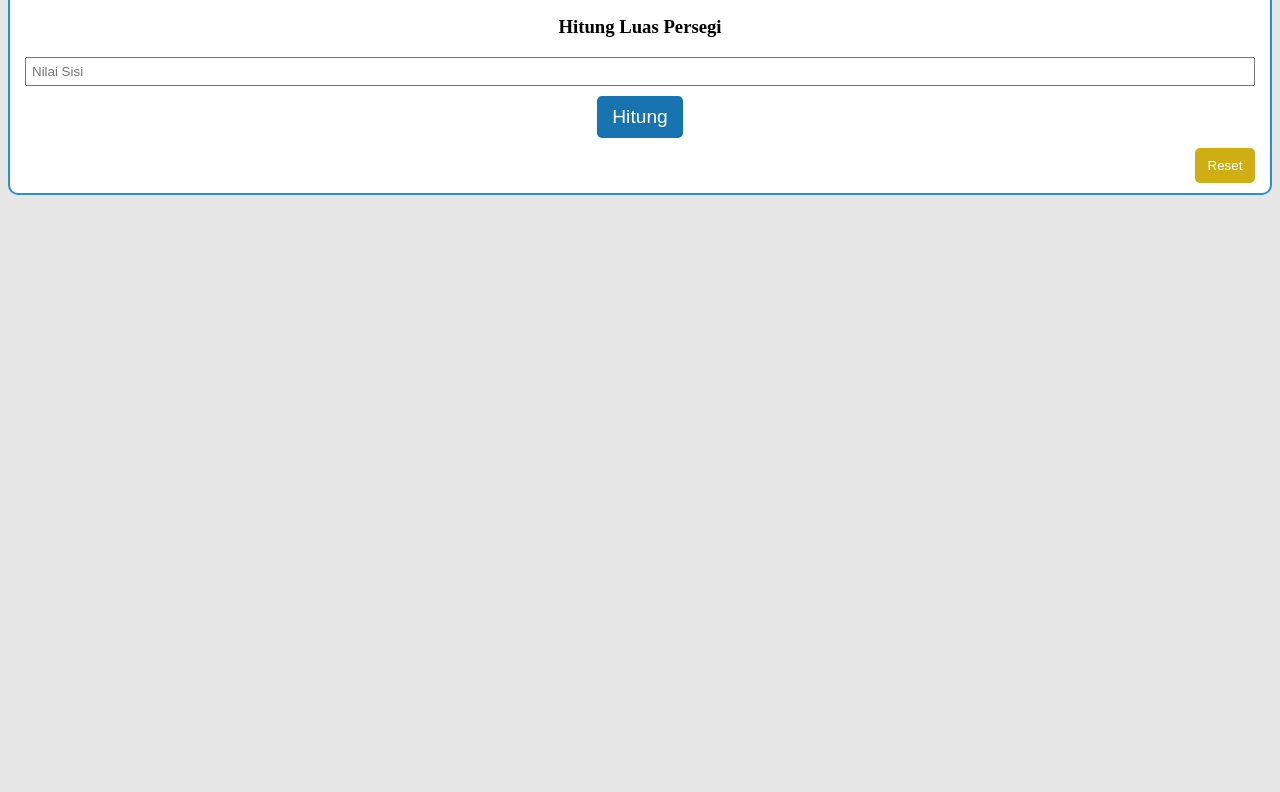
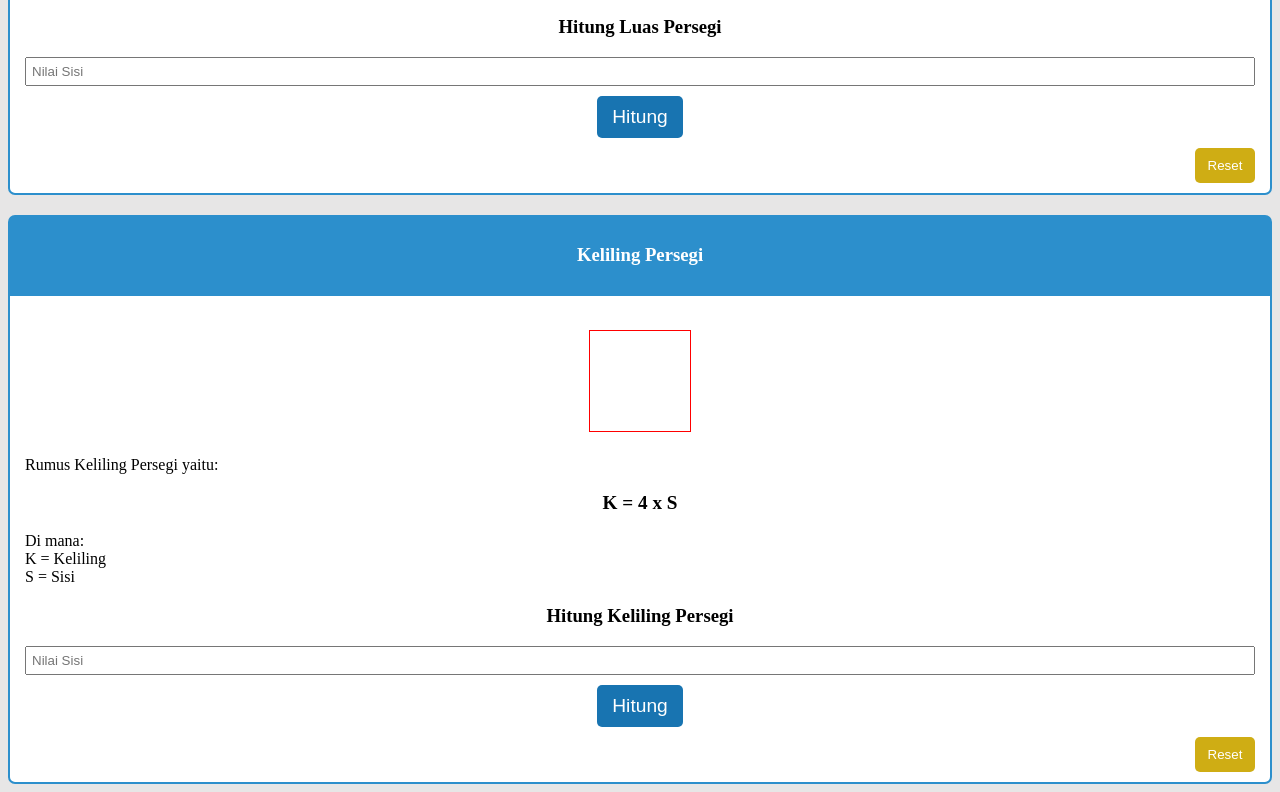
Before and after one commit to revou-fundamental-course/15-may-23-Rafli-4dam, a plain HTML site: page index.html in a window 1280 px wide. Shown: the part 475-1267 px from the top of the page. Before the commit the page ends 800 px from the top, so only its background shows below. Drawn offline with Linux system fonts and the light colour scheme.

Commit message:
add keliling persegi and clear input reset feature

```diff
--- a/css/style.css
+++ b/css/style.css
@@ -34,15 +34,27 @@ input{
     background: rgb(44, 143, 204);
     margin-top: 20px;
     padding: 10px;
-    border-radius: 10px 10px 0px 0px;
+    border-radius: 7px 7px 0px 0px;
+}
+.keliling-subtitle{
+    color: white;
+    background: rgb(44, 143, 204);
+    margin-top: 20px;
+    padding: 10px;
+    border-radius: 7px 7px 0px 0px;
 }
 .card{
     border: 2px solid rgb(44, 143, 204);
     background: white;
     padding: 10px 15px;
-    border-radius: 0px 0px 10px 10px;
+    border-radius: 0px 0px 7px 7px;
 }
 .rumus-luas-persegi{
+    text-align: center;
+    font-weight: bold;
+    font-size: larger;
+}
+.rumus-keliling-persegi{
     text-align: center;
     font-weight: bold;
     font-size: larger;
@@ -61,6 +73,9 @@ input{
 .result-luas{
     display: none;
 }
+.result-keliling{
+    display: none;
+}
 .hitung-luas{
     min-width: 70px;
     min-height: 40px;
@@ -71,7 +86,20 @@ input{
     font-size: larger;
     padding: 10px 15px;
 }
+.hitung-keliling{
+    min-width: 70px;
+    min-height: 40px;
+    border: none;
+    border-radius: 5px;
+    color: white;
+    background: rgb(24, 116, 177);
+    font-size: larger;
+    padding: 10px 15px;
+}
 .hitung-luas:hover{
+    background: rgb(73, 180, 252);
+}
+.hitung-keliling:hover{
     background: rgb(73, 180, 252);
 }
 .figure-luas{
@@ -91,6 +119,17 @@ input{
     color: white;
     background: rgb(207, 173, 20);
 }
+.reset-keliling{
+    min-width: 60px;
+    min-height: 35px;
+    border: none;
+    border-radius: 5px;
+    color: white;
+    background: rgb(207, 173, 20);
+}
 .reset-luas:hover{
     background: rgb(255, 226, 99);
 }
+.reset-keliling:hover{
+    background: rgb(255, 226, 99);
+}
--- a/index.html
+++ b/index.html
@@ -12,6 +12,8 @@
         <span class="title">Katik</span>
         <span class="subtitle">Kalkulator Matematik</span>
     </header>
+
+    <!-- Konten Luas Persegi -->
     <main>
         <div class="luas-subtitle">
             <h3>Luas Persegi</h3>
@@ -31,7 +33,7 @@
             </div>
             <div>
                 <h3>Hitung Luas Persegi</h3>
-                <input id="sisi-luas" name="sisi-luas" placeholder="Nilai Sisi">
+                <input id="sisi-luas" name="sisi-luas" placeholder="Nilai Sisi" required>
 
                 <p class="result-luas" id="rumus-luas">L = S x S</p>
                 <p class="result-luas"> L = <span id="perhitungan-luas"></span> x <span id="perhitungan-luas-2"></span></p>
@@ -48,11 +50,43 @@
         </div>
     </main>
 
+    <!-- Konten Keliling Persegi -->
     <main>
+        <div class="keliling-subtitle">
+            <h3>Keliling Persegi</h3>
+        </div>
+        <div class="card">
+            <div class="figure">
+                <div class="example-square"></div>
+            </div>
+            <div class="formula-description">
+                <p>Rumus Keliling Persegi yaitu:</p>
+                <br>
+                <p class="rumus-keliling-persegi">K = 4 x S</p>
+                <br>
+                <p>Di mana:</p>
+                <p>K = Keliling</p>
+                <p>S = Sisi</p>
+            </div>
+            <div>
+                <h3>Hitung Keliling Persegi</h3>
+                <input id="sisi-keliling" name="sisi-keliling" placeholder="Nilai Sisi">
 
+                <p class="result-keliling" id="rumus-keliling">K = 4 x S</p>
+                <p class="result-keliling"> K = 4 x <span id="perhitungan-keliling"></span></p>
+                <p class="result-keliling">Hasil Luas = <span id="output-keliling"></span></p>
+
+                <div class="figure-luas">
+                    <button class="hitung-keliling" type="submit" name="hitung-keliling" onclick="hitungKeliling()">Hitung</button>
+                </div>
+
+                <div class="figure-reset">
+                    <button class="reset-keliling" name="reset-keliling" onclick="resetKeliling()">Reset</button>
+                </div>
+            </div>
+        </div>
     </main>
     <footer>
-
     </footer>
     <script src="js/script.js"></script>
 </body>
--- a/js/script.js
+++ b/js/script.js
@@ -4,11 +4,12 @@ function hitungLuas() {
     //Input Sisi Persegi
     var sisiLuas = document.getElementById("sisi-luas").value;
 
-    //Reveal perhitungan seteleh sisi persegi diinput
+    //Reveal perhitungan setelah sisi persegi diinput
     var resultLuas = document.getElementsByClassName("result-luas");
     for (var i=0;i<resultLuas.length;i+=1){
         resultLuas[i].style.display = 'block';
     }
+
     //Memasukkan bilangan sisi persegi yang di input untuk ditampilkan
     document.getElementById("perhitungan-luas").innerText = sisiLuas;
     document.getElementById("perhitungan-luas-2").innerText = sisiLuas;
@@ -21,8 +22,12 @@ function hitungLuas() {
 
     }
 
-    //Perintah Reset Luas Persegi
-    function resetLuas() {
+//Fungsi Reset Luas Persegi
+function resetLuas() {
+    //Input luas empty space
+    document.getElementById("sisi-luas").value = "";
+
+    //Menyembunyikan tampilan proses perhitungan
     document.getElementById("perhitungan-luas").innerText = "";
     document.getElementById("perhitungan-luas-2").innerText = "";
 
@@ -31,3 +36,38 @@ function hitungLuas() {
         resultLuas[i].style.display = 'none';
     }
 }
+
+//Fungsi hitung keliling persegi
+function hitungKeliling() {
+    //Input Sisi Persegi
+    var sisiKeliling = document.getElementById("sisi-keliling").value;
+
+    //Reveal perhitungan setelah sisi persegi diinput
+    var resultKeliling = document.getElementsByClassName("result-keliling");
+    for (var i=0;i<resultKeliling.length;i+=1){
+        resultKeliling[i].style.display = 'block';
+    }
+
+    //Memasukkan bilangan sisi persegi yang di input untuk ditampilkan
+    document.getElementById("perhitungan-keliling").innerText = sisiKeliling;
+
+    //Menghitung keliling persegi
+    let y = document.getElementById("sisi-keliling").value;
+    let z = 4 * y;
+    document.getElementById("output-keliling").innerHTML = z;
+}
+
+//Fungsi Reset Keliling Persegi
+function resetKeliling() {
+    //Input luas empty space
+    document.getElementById("sisi-keliling").value = "";
+
+    //Menyembunyikan tampilan proses perhitungan
+    document.getElementById("perhitungan-keliling").innerText = "";
+
+    var resultKeliling = document.getElementsByClassName("result-keliling");
+    for (var i=0;i<resultKeliling.length;i+=1){
+        resultKeliling[i].style.display = 'none';
+    }
+
+}
```
